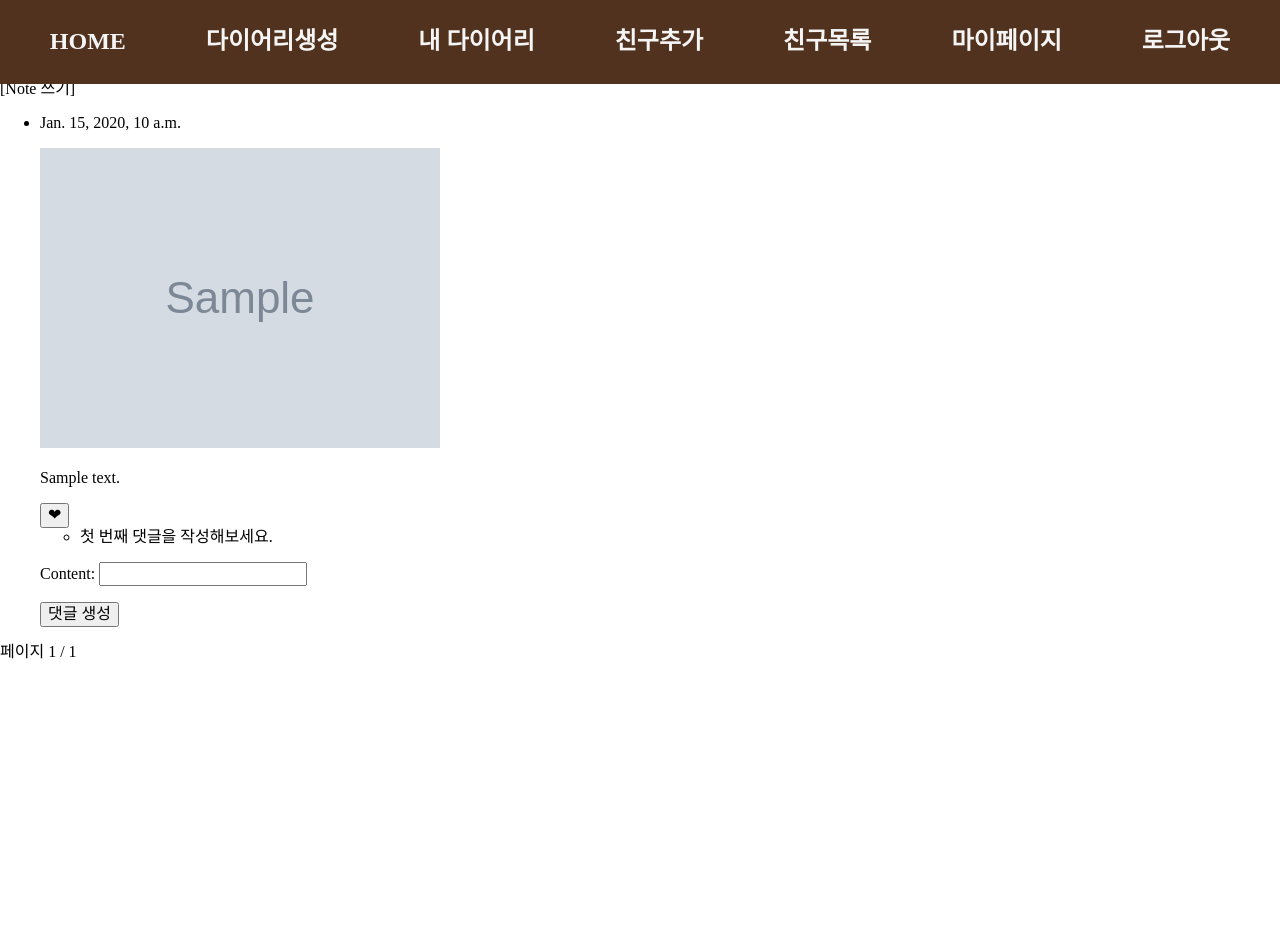
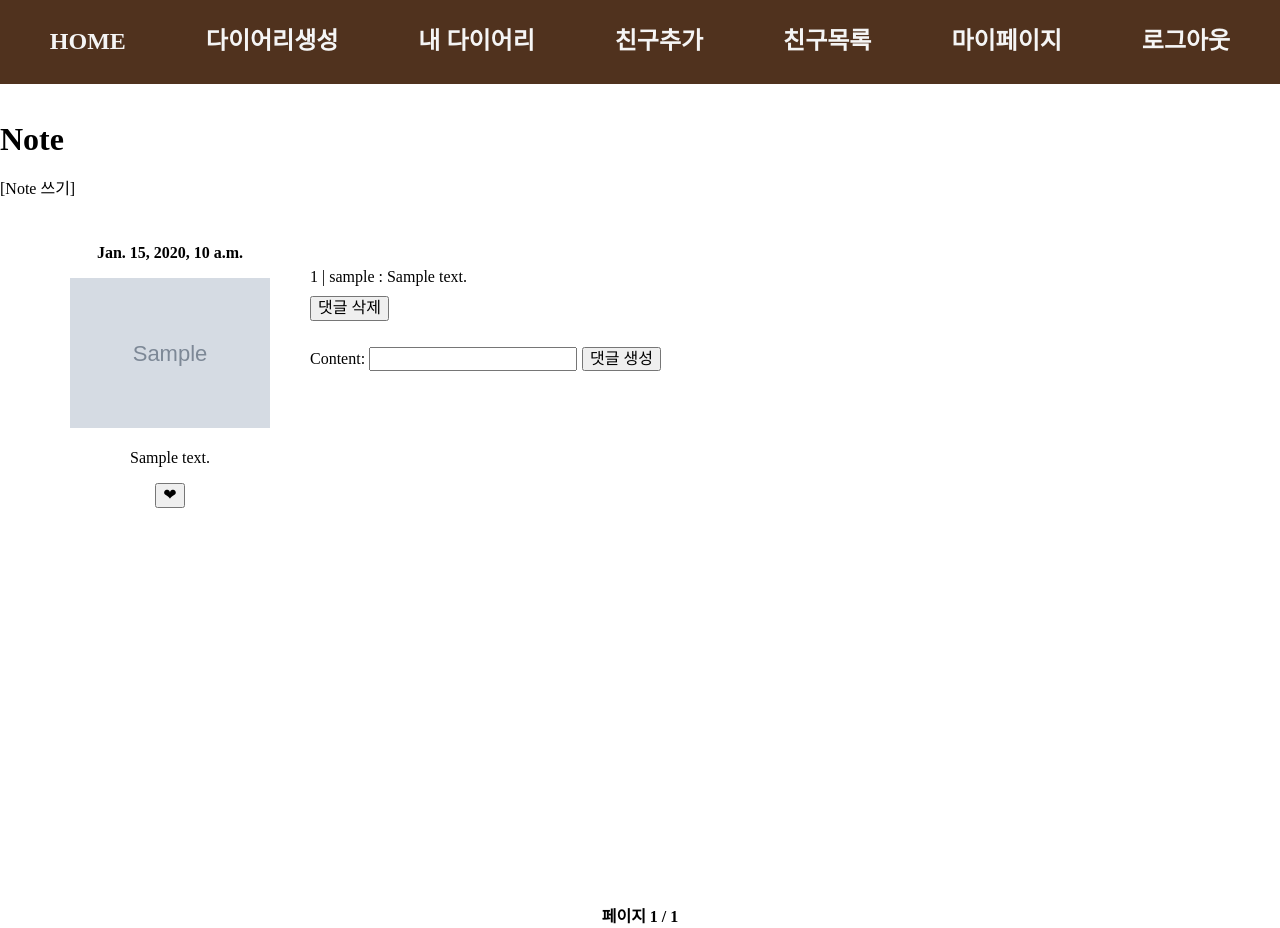
Before and after one commit to SOOYON1122/diary_pjt, a Django app: page /diaries/1/ in a window 1280 px wide. Before the commit the page ends 659 px from the top, so only its background shows below. Run offline with Django 4.2, Linux system fonts and the light colour scheme; a user stored in the database is signed in; tables that the repository leaves empty hold one stand-in row (values such as "Sample post"); grey boxes marked "Sample" are stand-in pictures; some libraries are stand-ins or nearby versions; some web fonts are replaced.

Commit message:
24.10.24 22:51 지은 - notes app 삭제 및 diaries와의 병합, 오류 디버깅 (개선사항 일부 반영)

```diff
--- a/diaries/forms.py
+++ b/diaries/forms.py
@@ -4,6 +4,7 @@ from django.contrib.auth import get_user_model
 from django.core.exceptions import ValidationError
 from django.forms import inlineformset_factory
 from django.core.files.uploadedfile import SimpleUploadedFile
+from django.db.models import Q
 
 from .models import Diary, Note, NoteImage, Comment
 from friends.models import Friendship
@@ -12,89 +13,104 @@ from friends.models import Friendship
 
 User = get_user_model()
 
+class MultipleFileInput(forms.ClearableFileInput):
+    allow_multiple_selected = True
+
+class MultipleFileField(forms.FileField):
+    def __init__(self, *args, **kwargs):
+        kwargs.setdefault("widget", MultipleFileInput())
+        super().__init__(*args, **kwargs)
+
+    def clean(self, data, initial=None):
+        if isinstance(data, list):
+            return [super().clean(d, initial) for d in data]
+        return [super().clean(data, initial)]
+
+
 class DiaryForm(forms.ModelForm):
+
+  # 친구 목록에서 친구 추가하는 걸 Template에서 js로 동적 처리 예정
+  diary_friends = forms.CharField(widget=forms.HiddenInput(), required=False)
+
   class Meta:
     model = Diary
     fields = ['diary_title', 'diary_content', 'diary_category', 'diary_img']
-
-  # 친구 목록에서 친구 추가하는 걸 Template에서 js로 동적 처리 예정
-  diary_friends = forms.ModelMultipleChoiceField(
-    queryset=None,
-    widget=forms.SelectMultiple(attrs={
-      'id': 'friend-select',
-      'class': 'friend-select',
-    }),
-    required=False
-  )
 
   def __init__(self, *args, **kwargs):
     self.current_user = kwargs.pop('user', None)
     super().__init__(*args, **kwargs)
 
     if self.current_user:
-      # 현재 사용자의 친구 요청을 기반으로 친구 목록 가져오기
+      # 친구 관계에서 현재 사용자가 친구인 모든 친구들 가져오기
       friends_queryset = Friendship.objects.filter(
-        from_user=self.current_user,
+        Q(from_user=self.current_user) | Q(to_user=self.current_user),
         is_friend=True
-      ).values_list('to_user', flat=True)
+      ).values_list('from_user', 'to_user', flat=False)
 
-      self.fields['diary_friends'].queryset = User.objects.filter(id__in=friends_queryset)
+      # 친구 아이디들만 리스트로 추출
+      friend_ids = set()
+      for from_user, to_user in friends_queryset:
+        if from_user == self.current_user.id:
+          friend_ids.add(to_user)
+        else:
+          friend_ids.add(from_user)
+
+      # 친구 목록을 queryset으로 설정
+      self.friend_queryset = User.objects.filter(id__in=friend_ids)
 
   def clean_diary_friends(self):
     friends = self.cleaned_data.get('diary_friends')
-    if friends.count() > 7:
+    friend_ids = friends.split(',') if friends else []
+    if len(friend_ids) > 7:
       raise ValidationError("다이어리에 추가할 친구는 최대 7명입니다.")
-    return friends
+    return friend_ids
+
 
 
 class NoteForm(forms.ModelForm):
-  class Meta:
-    model = Note
-    fields = ('note_title', 'note_content', 'diary',)  # 'diary'를 fields에 추가
 
-  diary = forms.ModelChoiceField(queryset=Diary.objects.all(), label="다이어리 선택")
+    image = MultipleFileField(required=False)  # MultipleFileField 사용
 
-  def __init__(self, *args, **kwargs):
-    self.current_user = kwargs.pop('user', None)
-    super().__init__(*args, **kwargs)
+    class Meta:
+        model = Note
+        fields = ['note_title', 'note_content', 'image']
 
-  def clean(self):
-    cleaned_data = super().clean()
-    diary = cleaned_data.get('diary')
+    def clean(self):
+        cleaned_data = super().clean()
+        images = self.files.getlist('image')  # 다중 이미지 파일 가져오기
 
-    # diary가 None인지 체크
-    if diary is None:
-      raise ValidationError("다이어리를 선택해야 합니다.")
+        for image in images:
+            # 이미지 형식 체크
+            if not image.name.endswith(('.png', '.jpg', '.jpeg')):
+                raise ValidationError("모든 이미지는 PNG 또는 JPG 형식이어야 합니다.")
+            # 이미지 크기 제한 예시 (15MB)
+            if image.size > 15 * 1024 * 1024:
+                raise ValidationError("각 이미지 파일 크기는 15MB를 초과할 수 없습니다.")
 
-    # diary가 None이 아닌 경우만 다음 체크 수행
-    if diary.user_id != self.current_user and not diary.diary_friends.filter(id=self.current_user.id).exists():
-      raise ValidationError("노트를 작성할 권한이 없습니다.")
-
-    return cleaned_data
+        return cleaned_data
 
 
+# class NoteImageForm(forms.ModelForm):
+#     class Meta:
+#         model = NoteImage
+#         fields = ('image',)  # 이미지 필드만 포함
 
-class NoteImageForm(forms.ModelForm):
-    class Meta:
-        model = NoteImage
-        fields = ('image',)  # 이미지 필드만 포함
+#     def __init__(self, *args, **kwargs):
+#         super().__init__(*args, **kwargs)
 
-    def __init__(self, *args, **kwargs):
-        super().__init__(*args, **kwargs)
+#     def clean_image(self):
+#         image = self.cleaned_data.get('image')
 
-    def clean_image(self):
-        image = self.cleaned_data.get('image')
+#         if image:
+#             # 이미지 형식 체크
+#             if not image.name.endswith(('.png', '.jpg', '.jpeg')):
+#                 raise ValidationError("이미지는 PNG 또는 JPG 형식이어야 합니다.")
 
-        if image:
-            # 이미지 형식 체크
-            if not image.name.endswith(('.png', '.jpg', '.jpeg')):
-                raise ValidationError("이미지는 PNG 또는 JPG 형식이어야 합니다.")
+#             # 이미지 크기 제한 예시 (5MB)
+#             if image.size > 15 * 1024 * 1024:
+#                 raise ValidationError("이미지 파일 크기는 15MB를 초과할 수 없습니다.")
 
-            # 이미지 크기 제한 예시 (5MB)
-            if image.size > 5 * 1024 * 1024:
-                raise ValidationError("이미지 파일 크기는 5MB를 초과할 수 없습니다.")
-
-        return image
+#         return image
 
 
 class CommentForm(forms.ModelForm):
--- /dev/null
+++ b/diaries/static/css/notedetail.css
@@ -0,0 +1,115 @@
+h1 {
+  margin-inline-start: auto;
+  padding-top: 100px;
+}
+
+
+.notes {
+    list-style-type: none;
+  }
+
+  .notes-main {
+    display: flex;
+  }
+
+  .notes-main,
+  .notes-comment {
+    margin: 30px;
+    text-align: center;
+    height: 650px;
+  }
+
+  .notes-comment {
+    width: 100%;
+    min-width: 600px;
+    padding: 10px;
+    /* border: 1px solid black; */
+    overflow-y: scroll;
+    overflow-x: hidden;
+  }
+
+  .note-date {
+    font-weight: bold;
+  }
+
+
+
+  /* pagination */
+  .pagination-container {
+    text-align: center;
+    margin: 20px 0;
+  }
+
+  .pagination {
+    display: inline-block;
+  }
+
+  .step-links a {
+    margin: 0 10px;
+    text-decoration: none;
+    color: #007bff;
+  }
+
+  .step-links a:hover {
+    text-decoration: underline;
+  }
+
+  .current {
+    font-weight: bold;
+  }
+
+
+  /* comment */
+  .notes-comment {
+    text-align: left;
+  }
+
+  .notes-comment ul {
+    list-style-type: none;
+    padding: 0;
+  }
+
+  .notes-comment li {
+    margin-bottom: 10px;
+  }
+
+  .notes-comment form {
+    display: flex;
+    align-items: center;
+    margin-top: 10px;
+  }
+
+  .notes-comment input[type="text"] {
+    flex: 1;
+    margin-right: 5px;
+  }
+
+  /* calendar */
+  .calendar {
+    display: none;
+    position: absolute;
+    z-index: 1000;
+  }
+
+
+
+  /* image */
+  .image-slider {
+    display: flex;
+    overflow: hidden;
+    width: 200px;
+    /* height: 80px;  */
+    height: auto;
+    position: relative;
+  }
+
+  .slide {
+    min-width: 100%;
+    transition: transform 0.5s ease;
+  }
+
+  .slider-image {
+    width: 100%;
+    height: auto;
+    object-fit: cover;
+  }
--- a/diaries/templates/diaries/noteindex.html
+++ b/diaries/templates/diaries/notedetail.html
@@ -7,8 +7,7 @@ Notes
 
 
 {% block styles %}
-    <link rel="stylesheet" href="{% static "css/style.css" %}">
-    <link rel="stylesheet" href="https://cdnjs.cloudflare.com/ajax/libs/jqueryui/1.12.1/jquery-ui.css" />
+    <link rel="stylesheet" href="{% static "css/notedetail.css" %}">
 {% endblock styles %}
 
 
@@ -38,7 +37,7 @@ Notes
       </p>
 
       <p class="note-content">{{ note.note_content }}</p>
-      <form action="{% url 'diaries:likes' note.pk %}?page={{ page_obj.number }}" method="POST">
+      <form action="{% url 'diaries:likes' diary.pk note.pk %}?page={{ page_obj.number }}" method="POST">
         {% csrf_token %}
         <input type="submit" value="{% if request.user in note.like_users.all %}❤{% else %}🤍{% endif %}">
       </form>
@@ -46,12 +45,12 @@ Notes
 
     <section class="notes-comment">
       <ul>
-        {% for comment in note.comment_set.all %}
+        {% for comment in note.notes_comment.all %}
           <li>
             {% comment %} 댓글 출력 {% endcomment %}
             <span>{{ comment.pk }} | {{ comment.user.username }} : {{ comment.content }}</span>
             {% comment %} <span>{{ comment.user.username }}: {{ comment.content }}</span> {% endcomment %}
-            <form action="{% url "notes:comments_delete" comment.pk %}?page={{ page_obj.number }}" method="POST">
+            <form action="{% url "diaries:comments_delete" diary.pk note.pk comment.pk %}?page={{ page_obj.number }}" method="POST">
               {% csrf_token %}
               <input type="submit" value="댓글 삭제">
             </form>
@@ -62,7 +61,7 @@ Notes
           </li>
         {% endfor %}
       </ul>
-      <form action="{% url "diaries:comments_create" note.pk %}?page={{ page_obj.number }}" method="POST">
+      <form action="{% url "diaries:comments_create" diary.pk note.pk %}?page={{ page_obj.number }}" method="POST">
         {% csrf_token %}
         {{ comment_form.as_p }}
         <input type="submit" value="댓글 생성">
--- a/diaries/urls.py
+++ b/diaries/urls.py
@@ -7,9 +7,9 @@ urlpatterns = [
   path('', views.index, name="index"),
   path('create-diary/', views.creatediary, name="create_diary"),
   path('my-diary/', views.mydiary, name="my_diary"),
-  path('<int:diary_pk>/', views.noteindex, name="note_index"),
+  # path('<int:diary_pk>/', views.notelist, name="note_list"),
   path('<int:diary_pk>/create/', views.createnote, name='create_note'),
-  path('<int:diary_pk>/<int:note_pk>/', views.notedetail, name="note_detail"),
+  path('<int:diary_pk>/', views.notedetail, name="note_detail"),
   path('<int:diary_pk>/<int:note_pk>/comments/', views.comments_create, name='comments_create'),
   path('<int:diary_pk>/<int:note_pk>/<int:comment_pk>/delete/', views.comments_delete, name='comments_delete'),
   path('<int:diary_pk>/<int:note_pk>/likes/', views.likes, name='likes'),
--- a/diaries/views.py
+++ b/diaries/views.py
@@ -2,10 +2,15 @@ from django.shortcuts import render, redirect, get_object_or_404
 from django.contrib.auth.decorators import login_required
 from django.core.paginator import Paginator
 from django.utils import timezone
+from django.contrib.auth import get_user_model
+from django.db.models import Q
+from django.contrib import messages
+
 from .models import Diary, Note, NoteImage, Comment
-from .forms import DiaryForm, NoteForm, NoteImageForm, CommentForm
+from friends.models import Friendship
+from .forms import DiaryForm, NoteForm, CommentForm
 
-
+User = get_user_model()
 
 # ================= 다이어리 영역 =================
 
@@ -24,15 +29,45 @@ def creatediary(request):
       diary.save()
 
       # 친구 목록 저장
-      friends = request.POST.getlist('diary_friends')
-      diary.diary_friends.set(friends)
+      friends = request.POST.get('diary_friends', '') # 리스트로 가져오기
+      print("친구 ID들:", friends)  # 디버깅 출력
 
-      return redirect('diaries:my_diary', diary.id)
+      if friends:  # 리스트가 비어있지 않으면
+        # friends를 정수형 리스트로 변환
+        friends_ids = [int(friend) for friend in friends.split(',') if friend.isdigit()]
+        print("정수형 친구 ID들:", friends_ids)  # 디버깅 출력
+
+        # 친구를 추가
+        diary.diary_friends.set(friends_ids)
+        print("친구 목록이 성공적으로 추가되었습니다.")  # 디버깅 출력
+      else:
+        print("친구 ID가 비어 있습니다.")  # 디버깅 출력
+
+      return redirect('diaries:my_diary')
+
   else:
     form = DiaryForm(user=request.user)
 
+  # 친구 목록 가져오기
+  friends_queryset = Friendship.objects.filter(
+      Q(from_user=request.user) | Q(to_user=request.user),
+      is_friend=True
+  ).values_list('from_user', 'to_user', flat=False)
+
+  # 친구 아이디들만 리스트로 추출
+  friend_ids = set()
+  for from_user, to_user in friends_queryset:
+    if from_user == request.user.id:
+      friend_ids.add(to_user)
+    else:
+      friend_ids.add(from_user)
+
+  # User 모델을 통해 친구를 필터링합니다.
+  friends = User.objects.filter(id__in=friend_ids)
+
   context = {
     'form': form,
+    'friends': friends,  # 친구 목록 전달
   }
   return render(request, 'diaries/creatediary.html', context)
 
@@ -55,8 +90,12 @@ def mydiary(request):
 
 # ================= 노트영역 =================
 
+def notelist(request, diary_pk):
+    pass
+
+
 @login_required
-def noteindex(request, diary_pk):
+def notedetail(request, diary_pk):
     diary = Diary.objects.get(pk=diary_pk)
     date_filter = request.GET.get('date')
     if date_filter:
@@ -74,32 +113,34 @@ def noteindex(request, diary_pk):
         'comment_form': comment_form,
         'diary': diary,
     }
-    return render(request, 'diaries/noteindex.html', context)
+    return render(request, 'diaries/notedetail.html', context)
 
-
-def notedetail(request, diary_pk, note_pk):
-    pass
 
 @login_required
 def createnote(request, diary_pk):
-    diary = Diary.objects.get(pk=diary_pk)
+    diary = get_object_or_404(Diary, pk=diary_pk)  # 일기를 안전하게 가져옵니다.
+
     if request.method == 'POST':
         form = NoteForm(request.POST, request.FILES)
 
         if form.is_valid():
             note = form.save(commit=False)
-            note.diary_id = diary_pk  # diary_pk를 사용하여 note에 설정
-            note.user = request.user  # user를 올바르게 설정
+            note.diary = diary
+            note.user = request.user
             note.save()
 
-            images = request.FILES.getlist('image')
+            images = request.FILES.getlist('image')  # 여러 개의 이미지 가져오기
+
+            # 이미지 개수 확인
             if len(images) > 10:
                 form.add_error(None, "이미지는 최대 10개까지만 업로드할 수 있습니다.")
             else:
                 for image in images:
-                    NoteImage.objects.create(note=note, image=image)
-
-                return redirect('diaries:note_index')
+                    NoteImage.objects.create(note=note, image=image, user=request.user)  # 각 이미지를 저장
+                messages.success(request, "노트가 성공적으로 생성되었습니다.")  # 성공 메시지 추가
+                return redirect('diaries:note_detail', diary.pk)
+        else:
+            messages.error(request, "폼에 오류가 있습니다. 다시 시도해주세요.")  # 에러 메시지 추가
     else:
         form = NoteForm()
 
@@ -111,6 +152,7 @@ def createnote(request, diary_pk):
 
 
 
+@login_required
 def comments_create(request, diary_pk, note_pk):
     note = get_object_or_404(Note, pk=note_pk)
     if request.method == 'POST':
@@ -120,15 +162,21 @@ def comments_create(request, diary_pk, note_pk):
             comment.note = note
             comment.user = request.user
             comment.save()
+        # 페이지 번호를 GET 파라미터에서 가져오고, 없을 경우 기본값 설정
+        page = request.GET.get('page', 1)
+        return redirect(f'/diaries/{diary_pk}/?page={page}')
 
-        page = request.GET.get('page')
-    return redirect(f'/diaries/?page={page}')
+    # 만약 POST가 아니면, 적절한 리다이렉트 처리 필요
+    return redirect('diaries:note_detail', diary_pk)
 
-def comments_delete(request, diary_pk, comment_pk):
+
+@login_required
+def comments_delete(request, diary_pk, note_pk, comment_pk):
     comment = get_object_or_404(Comment, pk=comment_pk)
-    comment.delete()
-    page = request.GET.get('page')
-    return redirect(f'/diaries/?page={page}')
+    if request.user == comment.user:  # 사용자가 댓글 작성자인지 확인
+        comment.delete()
+    page = request.GET.get('page', 1)
+    return redirect(f'/diaries/{diary_pk}/?page={page}')
 
 
 def likes(request, diary_pk, note_pk):
@@ -140,5 +188,5 @@ def likes(request, diary_pk, note_pk):
             note.like_users.add(request.user)
 
         page = request.GET.get('page')
-        return redirect(f'/diaries/?page={page}')
-    return redirect('diaries:note_index')
+        return redirect(f'/diaries/{diary_pk}/?page={page}')
+    return redirect('diaries:note_detail', diary_pk)
```
Also changed, not shown: diaries/models.py (+5 -9 lines), diaries/static/js/creatediary.js (+38 -18 lines), diaries/templates/diaries/creatediary.html (+13 -3 lines), diaries/templates/diaries/createnote.html (+2 -31 lines), diaries/templates/diaries/mydiary.html (+6 -2 lines), diaries/migrations/0002_noteimage_user.py (added).
